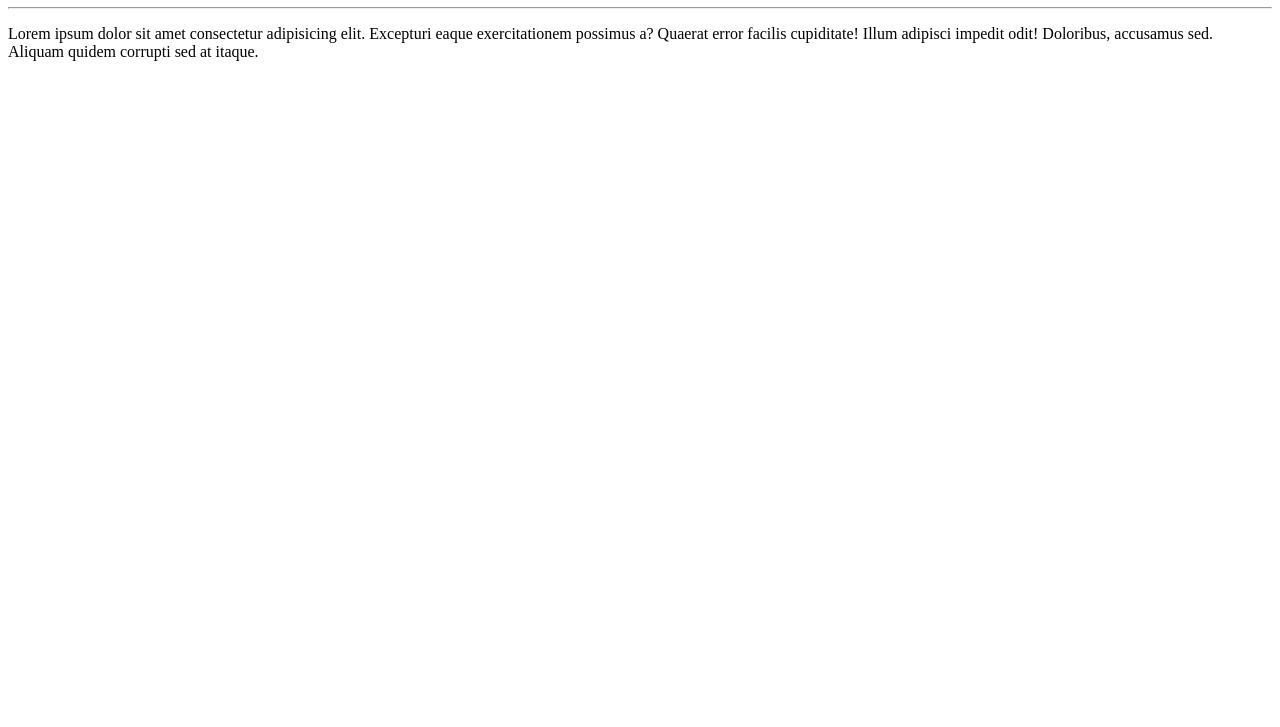
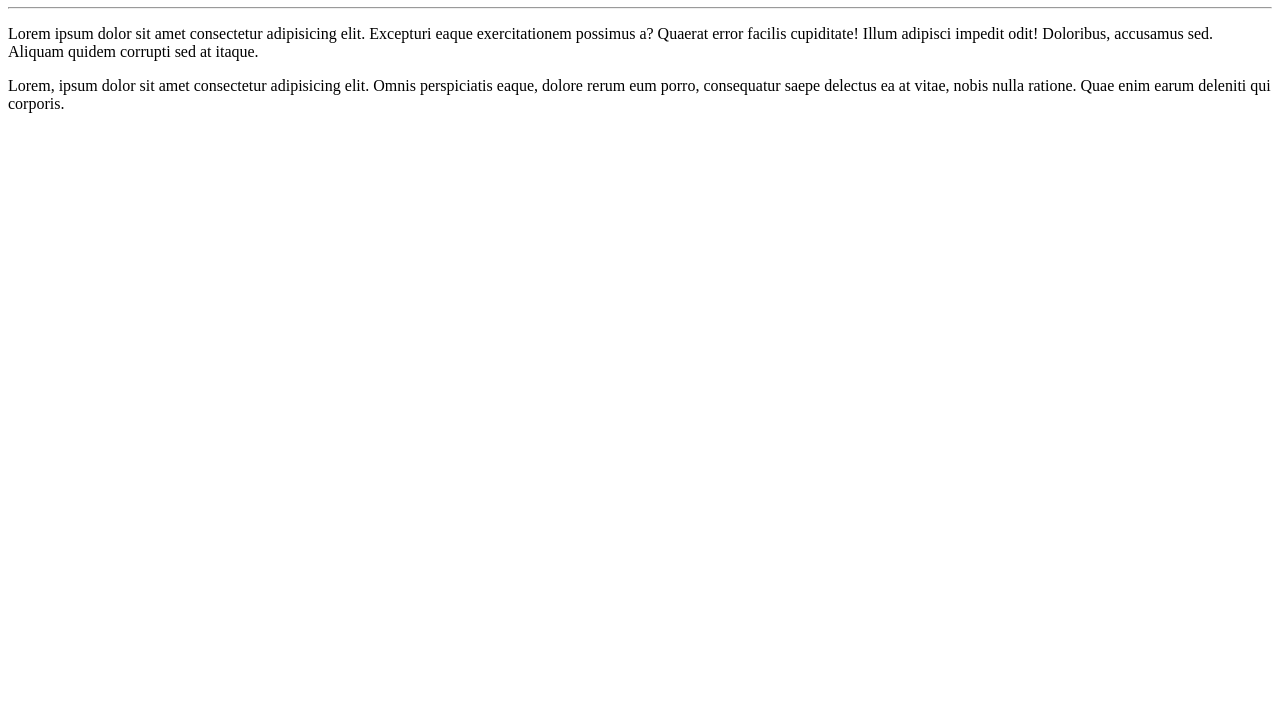
Before and after one commit to Reovani/Ola-Mundo, a plain HTML site: page site-exemplo/index.html in a window 1280 px wide. Shown: the part 73-800 px from the top of the page. Drawn offline with Linux system fonts and the light colour scheme.

Commit message:
adicionei um parágrafo

```diff
--- a/site-exemplo/index.html
+++ b/site-exemplo/index.html
@@ -10,5 +10,6 @@
     <h1>Olá, Mundo!</h1>
     <hr>
     <p>Lorem ipsum dolor sit amet consectetur adipisicing elit. Excepturi eaque exercitationem possimus a? Quaerat error facilis cupiditate! Illum adipisci impedit odit! Doloribus, accusamus sed. Aliquam quidem corrupti sed at itaque.</p>
+    <p>Lorem, ipsum dolor sit amet consectetur adipisicing elit. Omnis perspiciatis eaque, dolore rerum eum porro, consequatur saepe delectus ea at vitae, nobis nulla ratione. Quae enim earum deleniti qui corporis.</p>
 </body>
 </html>
```
